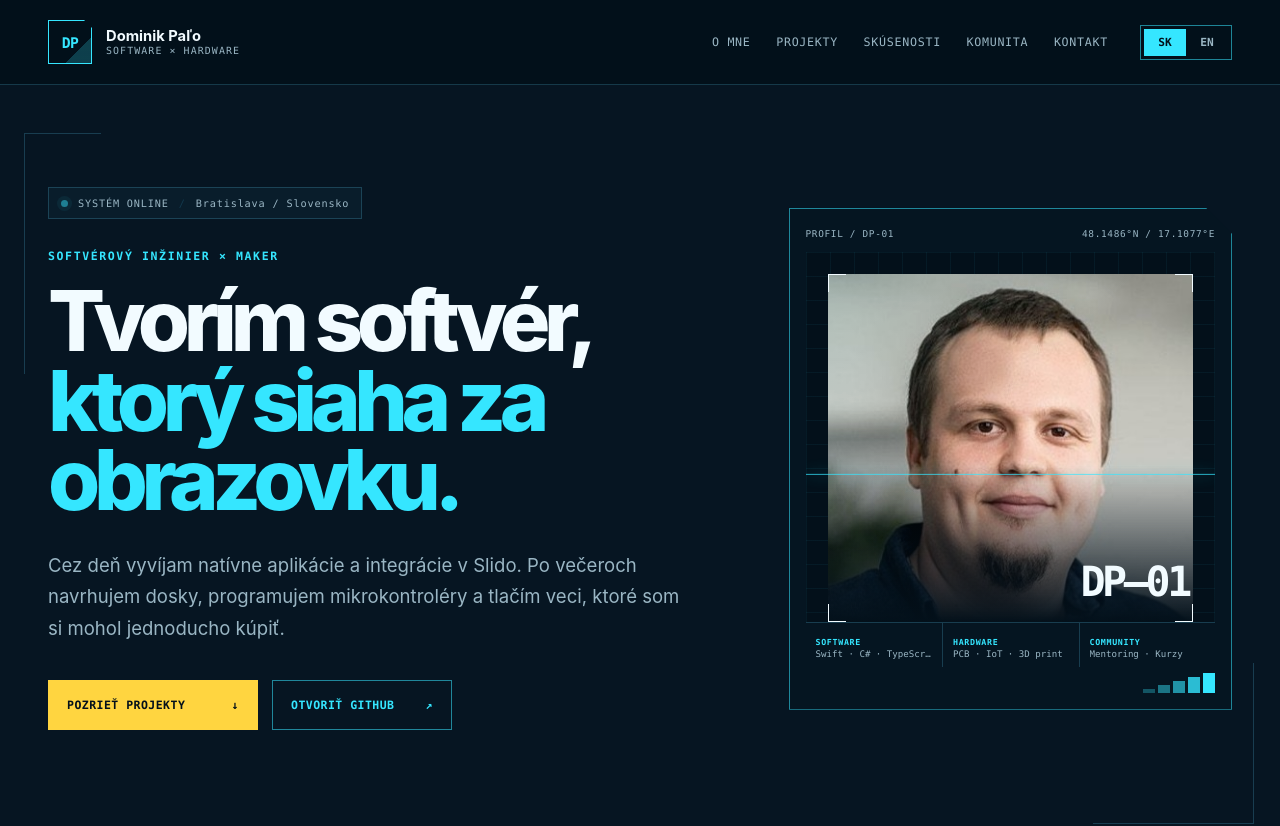
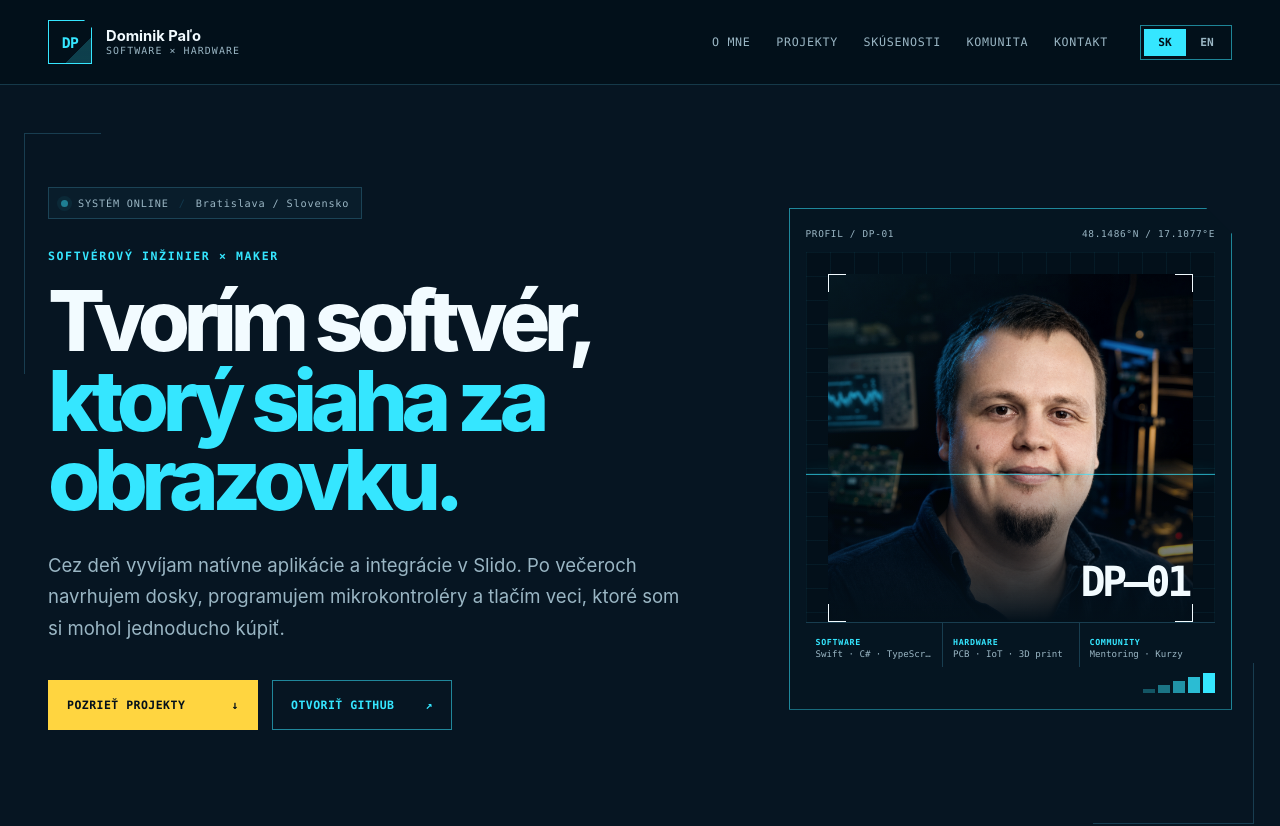
Before and after one commit to DominikPalo/dominikpalo.github.io, a React (Vite) app: page / in a window 1280 px wide. Shown: the top 826 px of the page. Built offline with nearby package versions, Linux system fonts and the light colour scheme.

Commit message:
Restyle profile portrait for blueprint theme

```diff
--- a/app/page.tsx
+++ b/app/page.tsx
@@ -463,7 +463,7 @@ export default function Home() {
             </div>
             <div className="profile-visual">
               <div className="portrait-frame">
-                <img src="/dominik-palo.jpg" alt={t.portraitAlt} />
+                <img src="/dominik-palo-nerdy.png" alt={t.portraitAlt} />
                 <span className="corner corner-tl" />
                 <span className="corner corner-tr" />
                 <span className="corner corner-bl" />
--- a/index.html
+++ b/index.html
@@ -40,7 +40,7 @@
         "@type": "Person",
         "name": "Dominik Paľo",
         "url": "https://palo.sk",
-        "image": "https://palo.sk/dominik-palo.jpg",
+        "image": "https://palo.sk/dominik-palo-nerdy.png",
         "jobTitle": "Senior Software Engineer",
         "worksFor": [
           { "@type": "Organization", "name": "Slido" },
```
Also changed, not shown: public/dominik-palo-nerdy.png (added).
